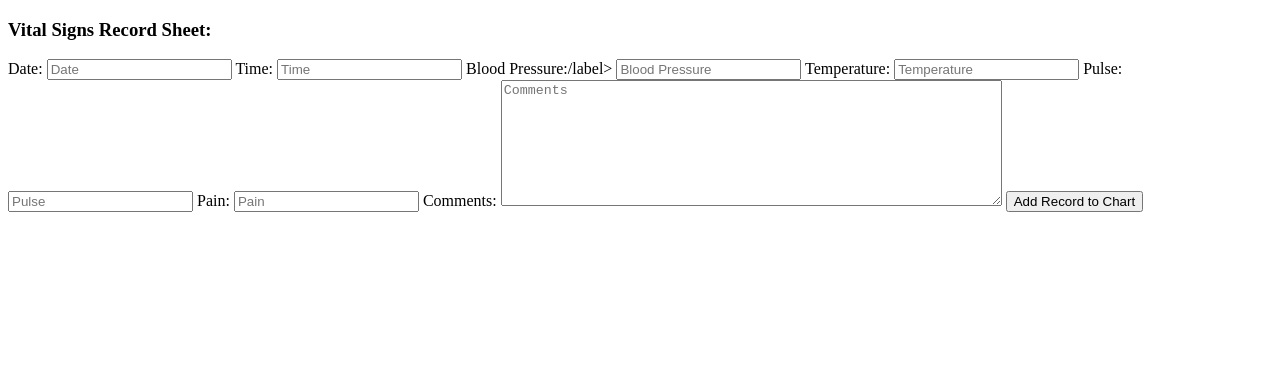
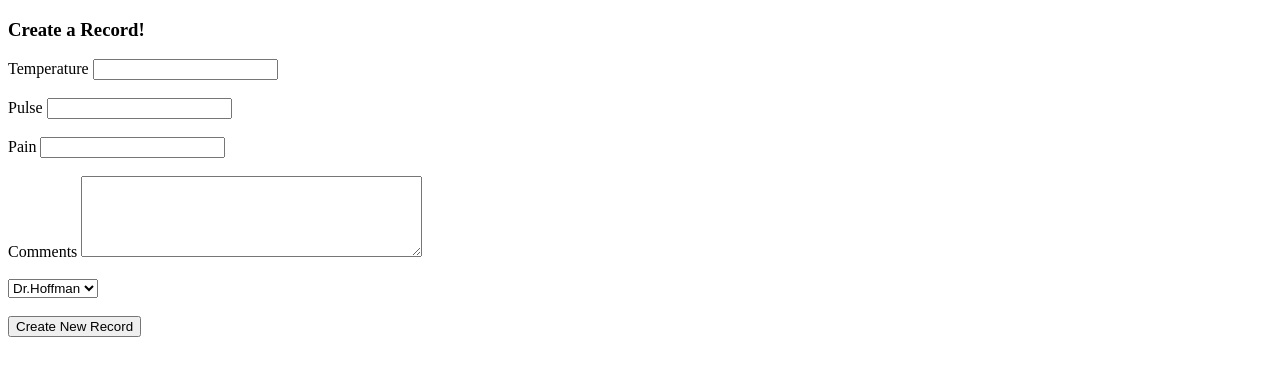
Before and after one commit to doakcovington/myEHR_frontend, a plain HTML site: page index.html in a window 1280 px wide. Drawn offline with Linux system fonts and the light colour scheme; no server answers.

Commit message:
Updated form

```diff
--- a/index.html
+++ b/index.html
@@ -11,29 +11,34 @@
     <div class="form-container">
 
       <form id="create-record-form">
-          <h3>Vital Signs Record Sheet:</h3>
-          <label for="other">Date:</label>
-          <input id='input-date' type="text" name="date" value="" placeholder="Date" class="input-text">
-          <label for="other">Time:</label>
-          <input id='input-time' type="text" name="date" value="" placeholder="Time" class="input-text">
-          <label for="other">Blood Pressure:/label>
-          <input id='input-blood_pressure' type="text" name="blood_pressure" value="" placeholder="Blood Pressure" class="input-text">
-          <label for="other">Temperature:</label>
-          <input id='input-temperature' type="number" name="temperature" value="" placeholder="Temperature" class="input-number">
-          <label for="other">Pulse:</label>
-          <input id='input-pulse' type="number" name="pulse" value="" placeholder="Pulse" class="input-number">
-          <label for="other">Pain:</label>
-          <input id='input-pain' type="number" name="pain" value="" placeholder="Pain" class="input-number">
-          <label for="other">Comments:</label>
-          <textarea id='input-comment' name="comment" rows="8" cols="60" value="" placeholder="Comments"></textarea>
+        <h3>Create a Record!</h3>
+        <label for="temperature">Temperature</label>
+        <input id='input-temperature' type="text" name="temperature" class="input-text">
+        <br><br>
+        <label for="pulse">Pulse</label>
+        <input id='input-pulse' type="text" name="pulse" class="input-text">
+        <br><br>
+        <label for="pain">Pain</label>
+        <input id='input-pain' type="text" name="pain" class="input-text">
+        <br><br>
+        <label for="comments">Comments</label>
+        <textarea id="input-comments" name="comments" rows="5" cols="40"></textarea>
+        <br><br>
+        <select id="chart" name="charts">
+          <option value="1">Dr.Hoffman</option>
+          <option value="2">Dr. Test</option>
+        </select>
+        <br><br>
 
-          <input id= 'create-button' type="submit" name="submit" value="Add Record to Chart" class="submit">
+        <input id= 'create-button' type="submit" name="submit" value="Create New Record" class="submit">
       </form>
 
     </div>
 
+
     <div id="record-container">
 
     </div>
+
 </body>
 </html>
```
Lines whose indentation alone changed are shown as unchanged.
